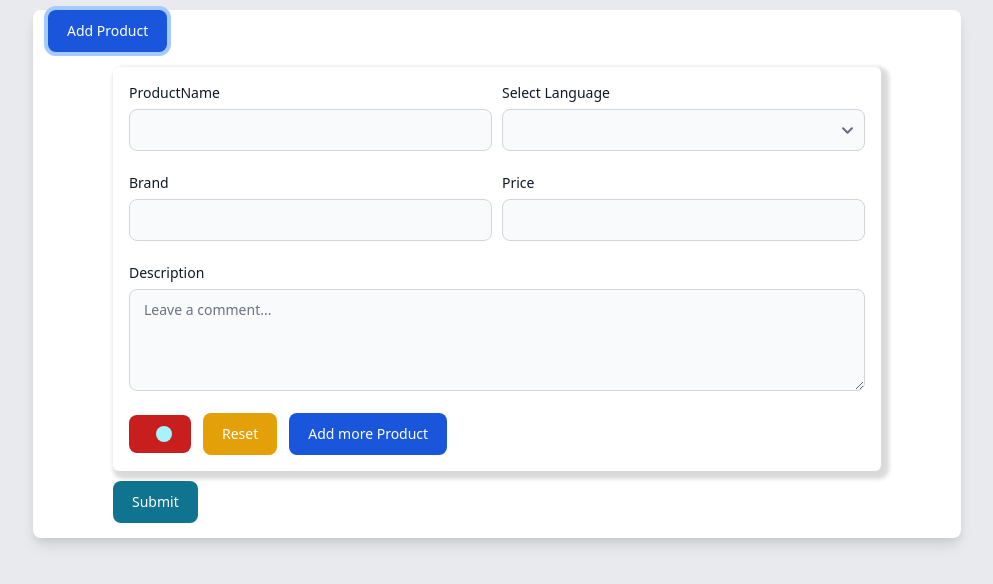
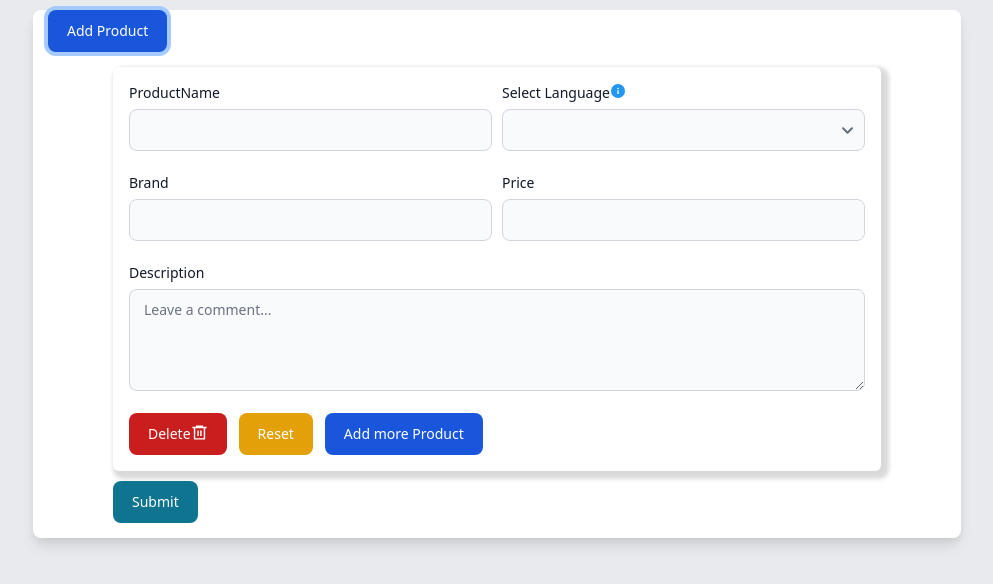
Before and after one commit to Kirttinath/flowbite_Dropdown, a Next.js app: page /Component/AddProductPage in a window 1280 px wide. Both pictures are taken after a click on the button "Add Product". Shown: the top 584 px of the page, without its empty margins (143-1136 px from the left). Built offline with nearby package versions, Linux system fonts and the light colour scheme.

Commit message:
Add product page for multiple segments

```diff
--- a/pages/Component/AddProductPage.tsx
+++ b/pages/Component/AddProductPage.tsx
@@ -87,7 +87,7 @@ const AddProductPage = () => {
               <div className={Style.formInputdiv}>
                 <div className={Style.inputtext}>
                   <Label htmlFor="SelectLanguage" value="Select Language" />
-                  {/* <Image src={Info} alt="vb" className={Style.imga} /> */}
+                  <FcInfo className={Style.imga} />
                 </div>
                 <Select
                   className={Style.input1}
@@ -188,7 +188,8 @@ const AddProductPage = () => {
             </div>
             <div className={Style.buttondiv}>
               <Button color="failure" onClick={() => remove(index)}>
-                {/* <Image className={Style.delete} src={Delete} alt="" /> Delete */}
+                Delete
+                <RiDeleteBin6Line className={Style.delete} />
               </Button>
               <Button color="warning">
                 {/* onClick={() => reset1(index)} */}
```
